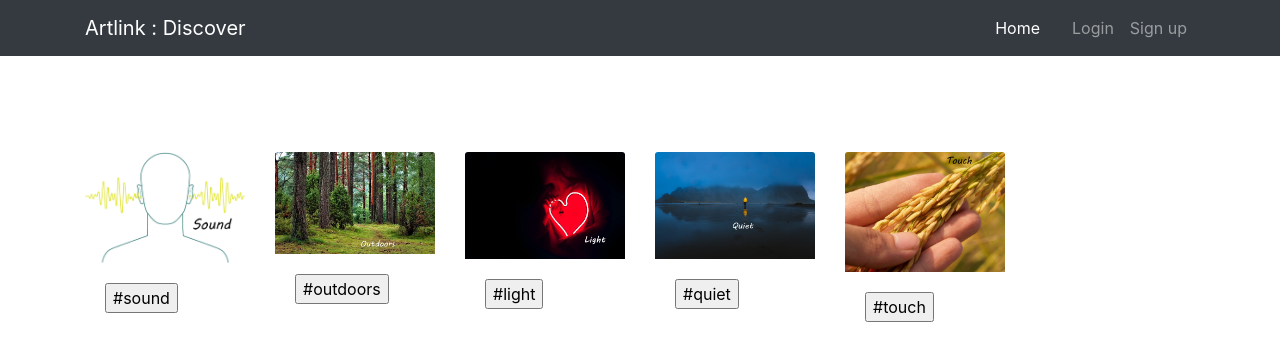
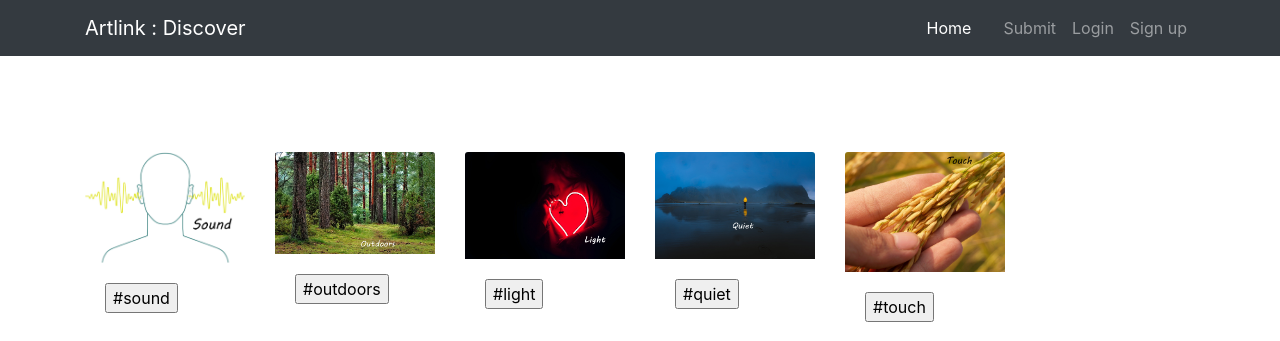
Before and after one commit to glasgow18/team-9, a Django app: page / in a window 1280 px wide. Shown: the top 341 px of the page. Run offline with Django 3.2, Linux system fonts and the light colour scheme; some libraries are stand-ins or nearby versions.

Commit message:
moreheaders

```diff
--- a/codeforgood/templates/base.html
+++ b/codeforgood/templates/base.html
@@ -44,6 +44,7 @@
                 </li>
                 <li class="nav-item">
                 <div class="nav-link">
+				        <li class="nav-item"><a class="nav-link" href="{% url 'add_location' %}">Submit</a></li>
                     {% if user.is_authenticated %}
                         <li class="nav-item"><a class="nav-link" href="{% url 'logout' %}">Logout</a></li>
                     {% else %}
```
